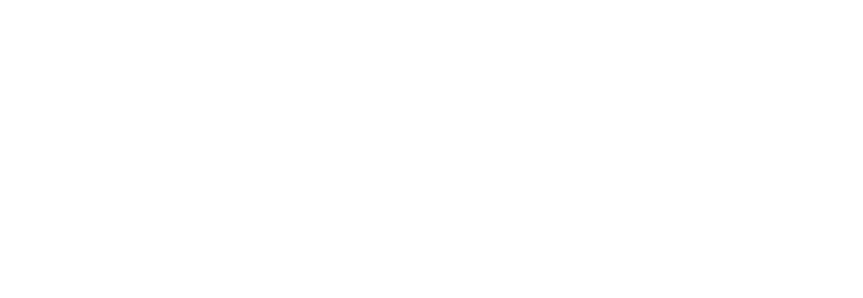
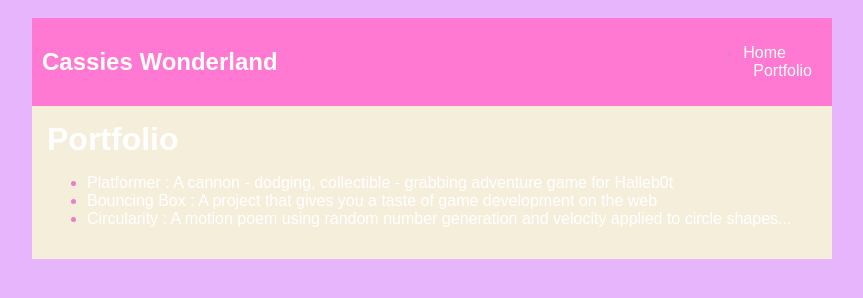
Before and after one commit to wcassie222/wcassie222.github.io, a plain HTML site: page portfolio.html in a window 1280 px wide. Shown: the whole page, without its empty margins (208-1071 px from the left). Drawn offline with Linux system fonts and the light colour scheme.

Commit message:
add portfololio.html file

```diff
--- a/portfolio.html
+++ b/portfolio.html
@@ -0,0 +1,34 @@
+<!DOCTYPE HTML>
+<html>
+<head>
+    <title> Cassies Wonderland</title>
+</head>
+<link rel="stylesheet" href="style.css">
+
+<body>
+   <div id="all-contents">
+ <nav>
+<h1>Cassies Wonderland</h1>
+<ul id="nav-ul">
+<li class="nav-ul">
+    <a class="nav-a" href="index.html">Home</a>
+</li>
+<li class="nav-li">
+    <a class="nav-a" href="portfolio.html">Portfolio</a>
+</li>
+</ul>
+
+ </nav>
+<main>
+    <div class="content">
+        <h1>Portfolio</h1>
+        <ul id="portfolio">
+            <li><a href="projects/platformer/">Platformer : A cannon - dodging, collectible - grabbing adventure game for Halleb0t</a></li>
+            <li><a href="projects/bouncing-box/">Bouncing Box : A project that gives you a taste of game development on the web </a></li>
+            <li><a href="projects/circularity/">Circularity : A motion poem using random number generation and velocity applied to circle shapes...</a></li>
+        </ul>
+    </div>
+</main>
+   </div>
+</body>
+</html>
--- a/projects/platformer/platformer.js
+++ b/projects/platformer/platformer.js
@@ -44,6 +44,9 @@ $(function () {
     // You must decide the x position, y position, width, and height of the platforms
     // example usage: createPlatform(x,y,width,height)
 
+    createPlatform(300,480,300,15)
+    createPlatform(310,540,310,15)
+
 
 
 
@@ -53,6 +56,7 @@ $(function () {
     // Your collectable choices are 'database' 'diamond' 'grace' 'kennedi' 'max' and 'steve'; more can be added if you wish
     // example usage: createCollectable(type, x, y, gravity, bounce)
 
+    createCollectable(490,290,9.8,0.2)
 
 
 
--- a/style.css
+++ b/style.css
@@ -1,6 +1,6 @@
 body {
     background: rgb(230, 181, 252);
-    color: rgb(45, 45, 45);
+    color: rgb(237, 125, 201);
     padding: 10px;
     font-family: arial;
 }
@@ -54,7 +54,7 @@ main {
 
 /* portfolio styles */
 #interests {
-    border: 4px silver ridge;
+    border: 4px rgb(171, 204, 210) ridge;
     padding: 8px;
 }
 h2, h3 {
```
Also changed, not shown: index.html (+1 -3 lines).
